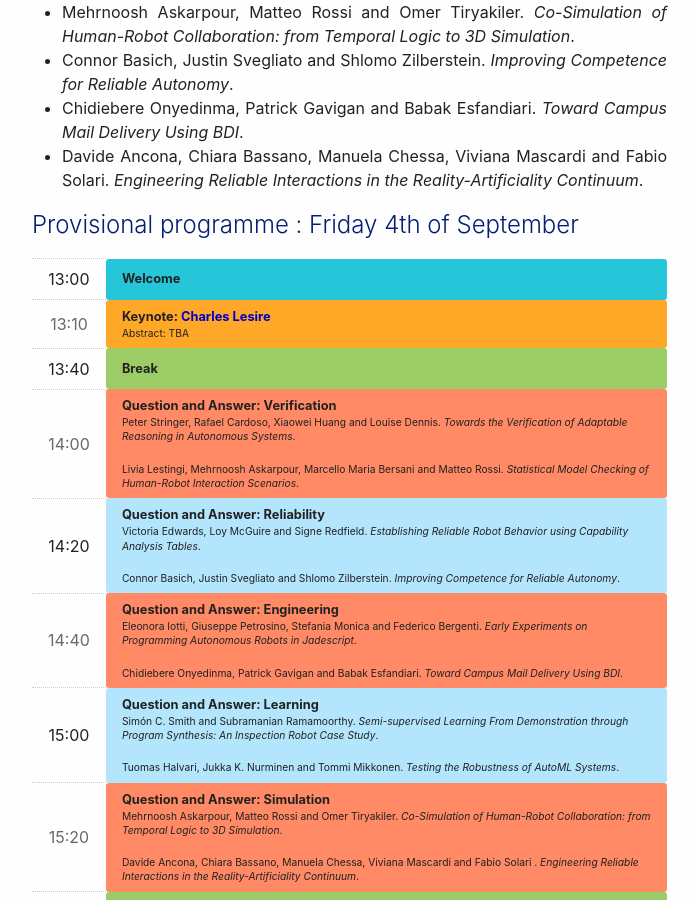
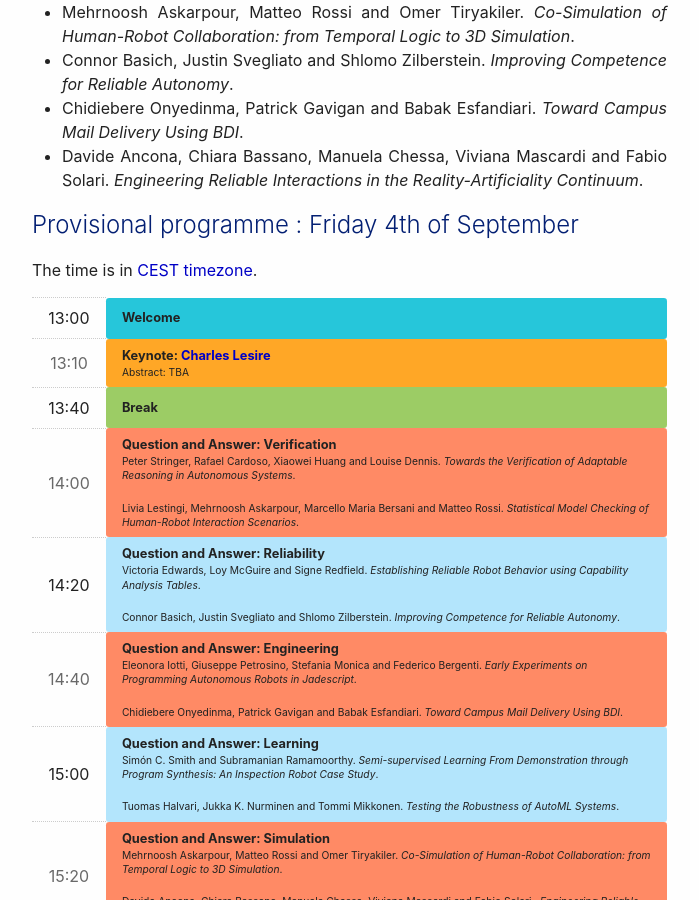
Before and after one commit to area2020/area2020.github.io, a Jekyll site: the page built from index.md, in a window 1280 px wide and 900 px high, scrolled down 2521 px. Shown: the whole window, without its empty margins (53-752 px from the left). Built offline with Jekyll 4.4.1, drawn with Linux system fonts in a browser that asks for light colours; nearby versions of some CDN libraries.

Commit message:
Update index.md

```diff
--- a/index.md
+++ b/index.md
@@ -146,6 +146,8 @@ We will evaluate applying for a special issue on a Journal (to be selected) wher
 </div>
 
 ## Provisional programme : Friday 4th of September
+
+The time is in <a href="https://time.is/it/CEST">CEST timezone</a>.
 
 <table>
     <body>
```
